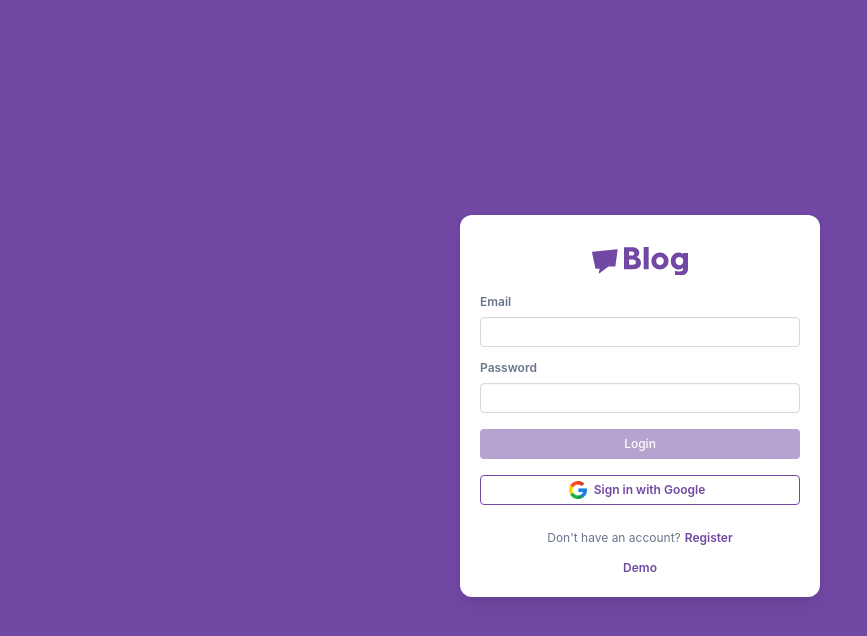
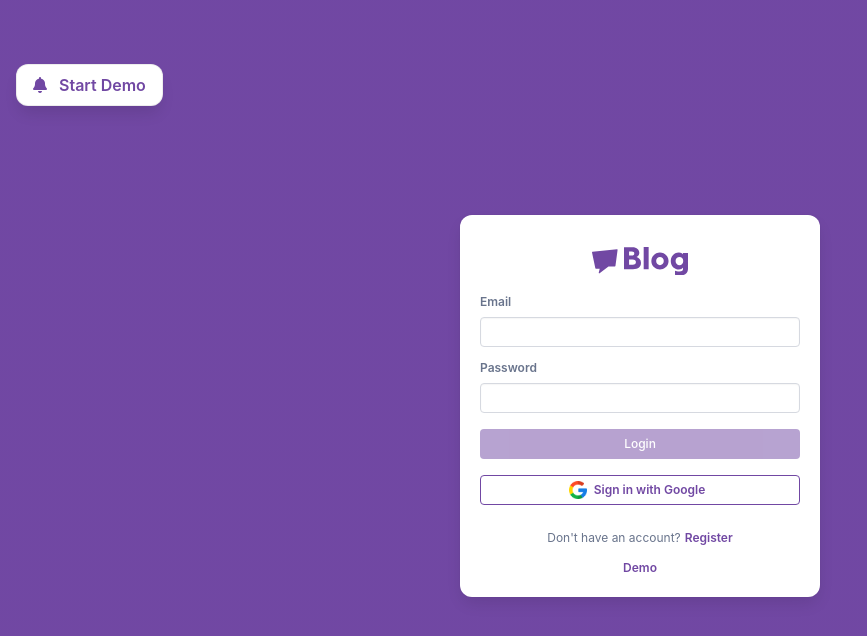
Before and after one commit to mfquinonesc/react-blog, a React (Vite) app in the folder frontend/: page /about in a window 1280 px wide. Shown: the top 636 px of the page, without its empty margins (0-867 px from the left). Built offline with nearby package versions, Linux system fonts and the light colour scheme; no server answers.

Commit message:
feature/add notification

```diff
--- /dev/null
+++ b/frontend/src/components/Notification/Notification.css
@@ -0,0 +1,26 @@
+.notification-component {
+  position: fixed;
+  z-index: 1000;
+  border: 1px solid rgba(198, 198, 198, 0.3215686275);
+  max-width: 50%;
+  height: auto;
+  padding: 0.5rem 1rem;
+  border-radius: 0.75rem;
+  box-shadow: 0px 10px 15px -3px rgba(0, 0, 0, 0.1);
+}
+
+.active {
+  top: 4rem;
+  animation: fadeIn 1.5s ease-in-out forwards;
+}
+
+@keyframes fadeIn {
+  from {
+    opacity: 0;
+    left: -100%;
+  }
+  to {
+    opacity: 1;
+    left: 1rem;
+  }
+}
--- a/frontend/src/components/Notification/Notification.jsx
+++ b/frontend/src/components/Notification/Notification.jsx
@@ -1,6 +1,37 @@
-export default function Notification() {
+import "./Notification.css";
+import { useState, useEffect, useRef } from "react";
+
+
+export default function Notification({ message, visible = false, color = true, time = 4000, onClick }) {
+
+  const [active, setActive] = useState(false);
+  const boxRef = useRef(null);
+
+  useEffect(() => {
+    if (visible) {
+      setActive(true);
+      setTimeout(() => setActive(false), time);
+    }
+
+    const handleClose = (event) => {
+      if (boxRef.current && !boxRef.current.contains(event.target)) {
+        setActive(false);
+      }
+    }
+
+    document.addEventListener("mousedown", handleClose);
+    return () => {
+      document.removeEventListener("mousedown", handleClose);
+    };
+
+  }, []);
+
   return (
-    <div className="notification-component">
+    <div ref={boxRef} className={`notification-component ${color ? 'has-background-primary' : 'has-background-white'} ${active ? 'active' : ''}`}>
+      <a className={`${color ? 'has-text-white' : 'has-text-primary'} has-text-weight-semibold`} onClick={() => onClick?.(message)}>
+        <span className="mr-3"><i class="fa-solid fa-bell"></i></span>
+        {message}
+      </a>
     </div>
   );
 }
--- a/frontend/src/layouts/BoxLayout/BoxLayout.css
+++ b/frontend/src/layouts/BoxLayout/BoxLayout.css
@@ -4,7 +4,6 @@
   height: auto;
   padding: 1rem;
   margin-bottom: 1.5rem;
-  border-radius: 0.375rem;
   border-radius: 0.75rem;
   box-shadow: 0px 10px 15px -3px rgba(0, 0, 0, 0.1);
 }
--- a/frontend/src/pages/Login/Login.jsx
+++ b/frontend/src/pages/Login/Login.jsx
@@ -9,6 +9,7 @@ import { useForm } from "react-hook-form";
 import { yupResolver } from "@hookform/resolvers/yup";
 import * as yup from "yup";
 import icon_google from "../../assets/images/icon_google.png";
+import Notification from "../../components/Notification/Notification";
 
 const schema = yup.object().shape({
   password: yup.string().required('Password is required'),
@@ -126,5 +127,8 @@ export default function Login() {
     );
   }
 
-  return <AuthLayout component={LoginForm}></AuthLayout>;
+  return(<>
+    <AuthLayout component={LoginForm}></AuthLayout>
+    <Notification message={'Start Demo'} visible={true} color={false} time={10000} onClick={()=>submit()}></Notification>
+  </>)
 }
```
